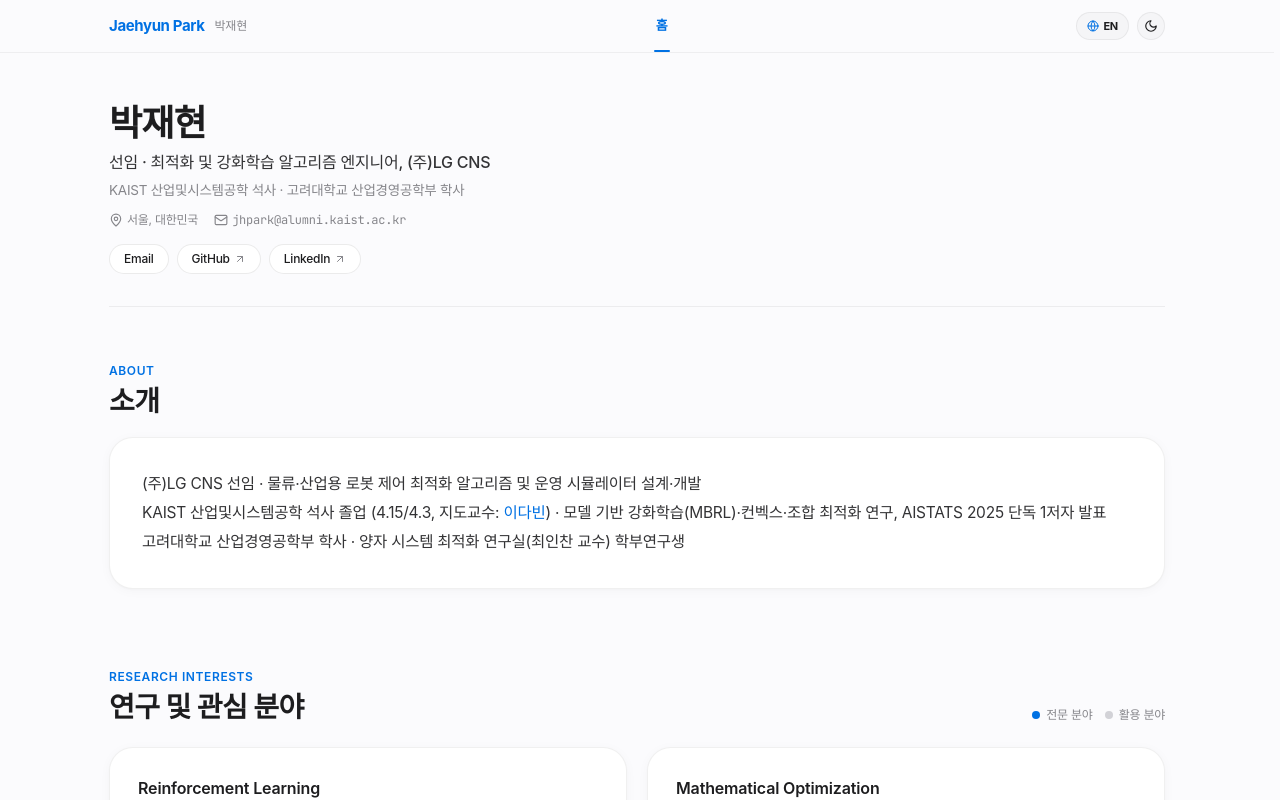
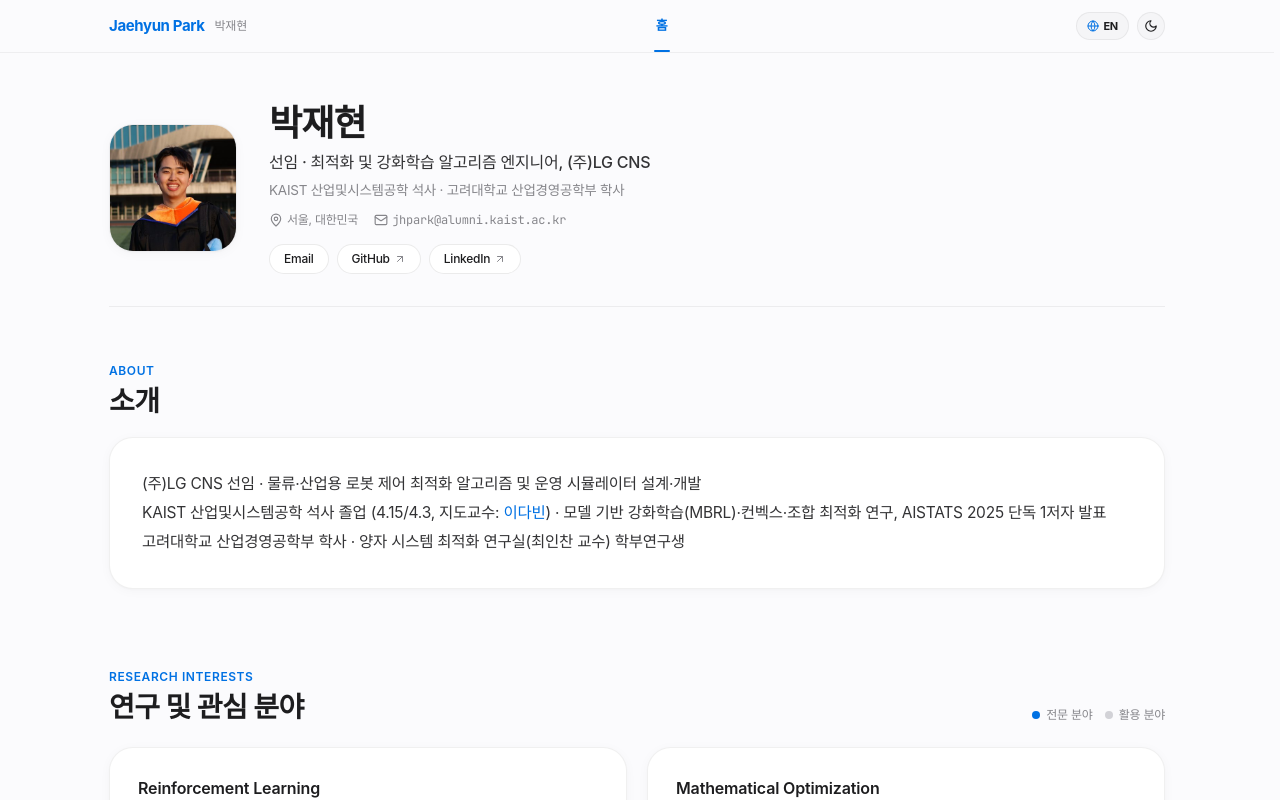
Before and after one commit to sib-jhpark/main, a React (Vite) app: page / in a window 1280 px wide. Shown: the top 800 px of the page. Built offline with nearby package versions, Linux system fonts and the light colour scheme; a web font is replaced by a local one.

Commit message:
feat: add optimized EXIF-stripped profile photo with save deterrents

```diff
--- a/src/components/HeroBento.tsx
+++ b/src/components/HeroBento.tsx
@@ -11,11 +11,19 @@ export function HeroBento() {
       {/* 1. Top Identity Block (대표소개 — inspired by dabeenl.github.io) */}
       <section className="flex flex-col sm:flex-row items-start sm:items-center gap-6 sm:gap-8 pb-8 border-b border-black/[0.06] dark:border-white/[0.08]">
         {profileData.photoUrl && (
-          <img
-            src={profileData.photoUrl}
-            alt={pick(profileData.name)}
-            className="w-24 h-24 sm:w-28 sm:h-28 rounded-3xl object-cover border border-black/[0.06] dark:border-white/[0.08] shadow-apple-card shrink-0"
-          />
+          <div
+            onContextMenu={(e) => e.preventDefault()}
+            style={{ WebkitTouchCallout: 'none' }}
+            className="relative w-28 h-28 sm:w-32 sm:h-32 rounded-3xl overflow-hidden border border-black/[0.06] dark:border-white/[0.08] shadow-apple-card shrink-0 select-none"
+          >
+            <img
+              src={profileData.photoUrl}
+              alt={pick(profileData.name)}
+              draggable={false}
+              className="w-full h-full object-cover pointer-events-none select-none"
+            />
+            <div aria-hidden="true" className="absolute inset-0" />
+          </div>
         )}
 
         <div className="space-y-3 min-w-0">
--- a/src/data/profile.ts
+++ b/src/data/profile.ts
@@ -6,6 +6,7 @@ import type { ProfileData } from '../types/profile';
  */
 export const profileData: ProfileData = {
   brand: 'Jaehyun Park',
+  photoUrl: './profile.jpg',
   name: {
     ko: '박재현',
     en: 'Jaehyun Park',
```
Also changed, not shown: public/profile.jpg (added).
